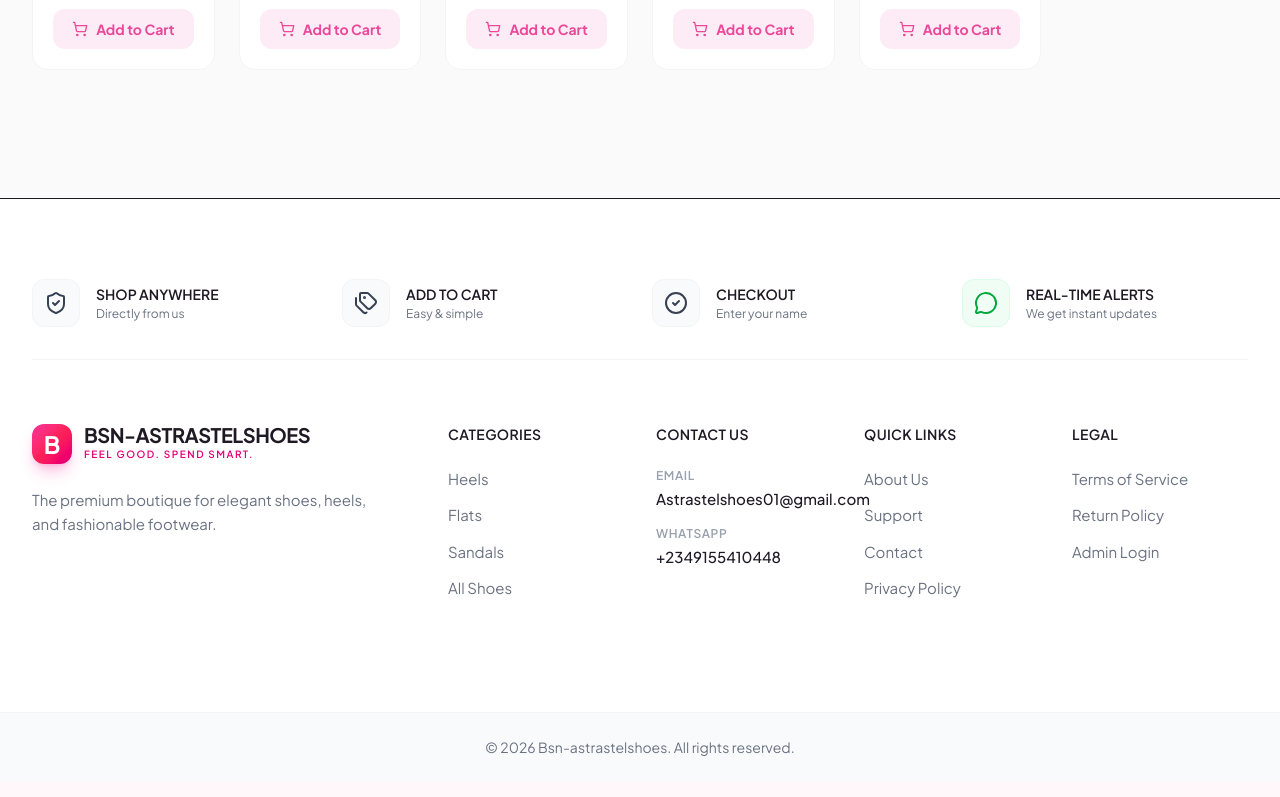
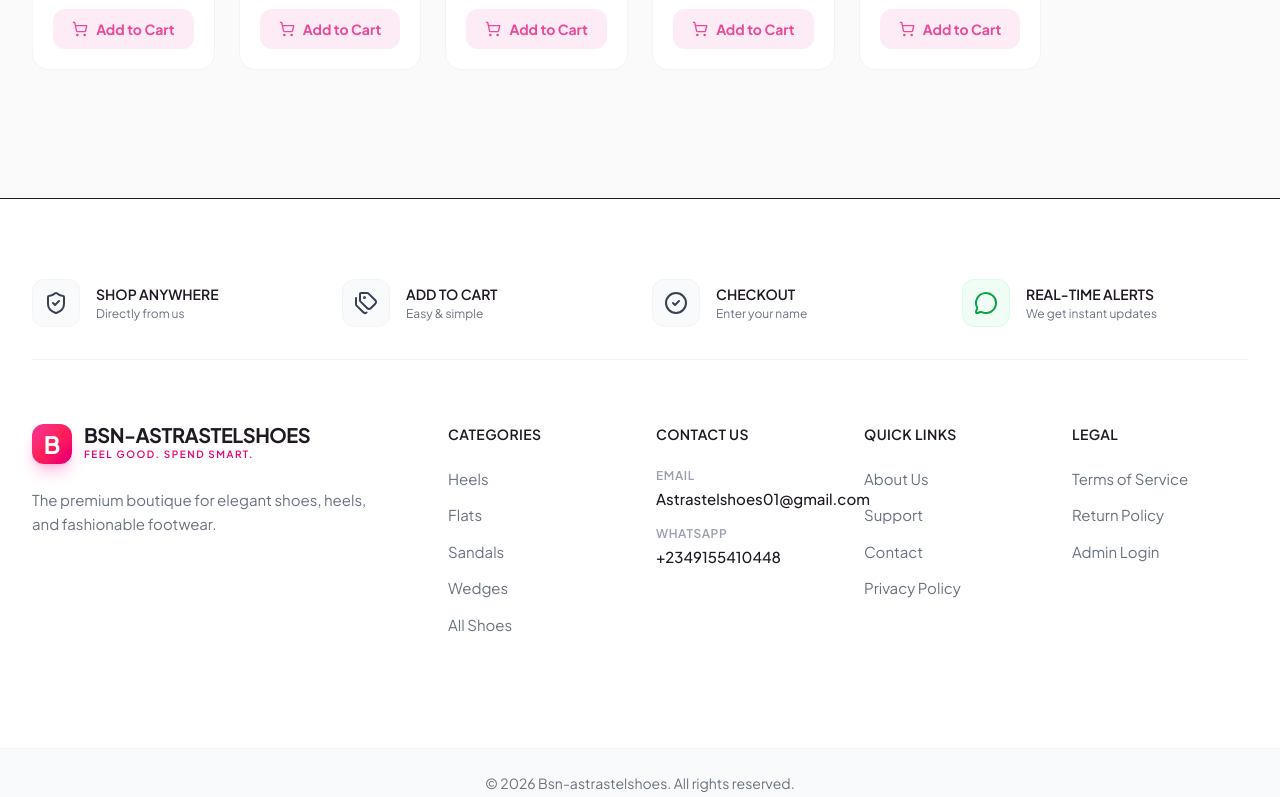
Before and after one commit to chilagend56-afk/Bsn-astrastelshoes-Nova, a React (Vite) app: page / in a window 1280 px wide. Shown: the part 1455-2252 px from the top of the page. Built offline with nearby package versions, Linux system fonts and the light colour scheme; no server answers; the database is empty; a web font is replaced by a local one.

Commit message:
feat: add Wedges category support
Integrate the "Wedges" category across the navigation header, footer, product filtering, and admin dashboard product management.

```diff
--- a/src/components/layout/Footer.tsx
+++ b/src/components/layout/Footer.tsx
@@ -79,6 +79,7 @@ export const Footer = () => {
               <li><Link to="/products?category=Heels" className="hover:text-primary hover:translate-x-1 inline-block transition-transform">Heels</Link></li>
               <li><Link to="/products?category=Flats" className="hover:text-primary hover:translate-x-1 inline-block transition-transform">Flats</Link></li>
               <li><Link to="/products?category=Sandals" className="hover:text-primary hover:translate-x-1 inline-block transition-transform">Sandals</Link></li>
+              <li><Link to="/products?category=Wedges" className="hover:text-primary hover:translate-x-1 inline-block transition-transform">Wedges</Link></li>
               <li><Link to="/products" className="hover:text-primary hover:translate-x-1 inline-block transition-transform">All Shoes</Link></li>
             </ul>
           </div>
--- a/src/components/layout/Header.tsx
+++ b/src/components/layout/Header.tsx
@@ -12,6 +12,7 @@ const categories = [
   { name: 'Heels', path: '/category/heels', icon: Crown },
   { name: 'Flats', path: '/category/flats', icon: Footprints },
   { name: 'Sandals', path: '/category/sandals', icon: Sparkles },
+  { name: 'Wedges', path: '/category/wedges', icon: Zap },
   { name: 'All Shoes', path: '/products', icon: Grid },
 ];
 
--- a/src/pages/AdminDashboard.tsx
+++ b/src/pages/AdminDashboard.tsx
@@ -373,6 +373,7 @@ export const AdminDashboard = () => {
                         <option>Heels</option>
                         <option>Flats</option>
                         <option>Sandals</option>
+                        <option>Wedges</option>
                         <option>All Shoes</option>
                       </select>
                    </div>
--- a/src/pages/Home.tsx
+++ b/src/pages/Home.tsx
@@ -12,6 +12,7 @@ const categories = [
   { name: 'Heels', icon: Crown },
   { name: 'Flats', icon: Footprints },
   { name: 'Sandals', icon: Sparkles },
+  { name: 'Wedges', icon: Zap },
   { name: 'All Shoes', icon: Grid },
 ];
 
--- a/src/pages/Products.tsx
+++ b/src/pages/Products.tsx
@@ -13,6 +13,7 @@ const availableCategories = [
   { name: 'Heels', icon: Crown },
   { name: 'Flats', icon: Footprints },
   { name: 'Sandals', icon: Sparkles },
+  { name: 'Wedges', icon: Zap },
   { name: 'All Shoes', icon: Grid },
 ];
 
```
